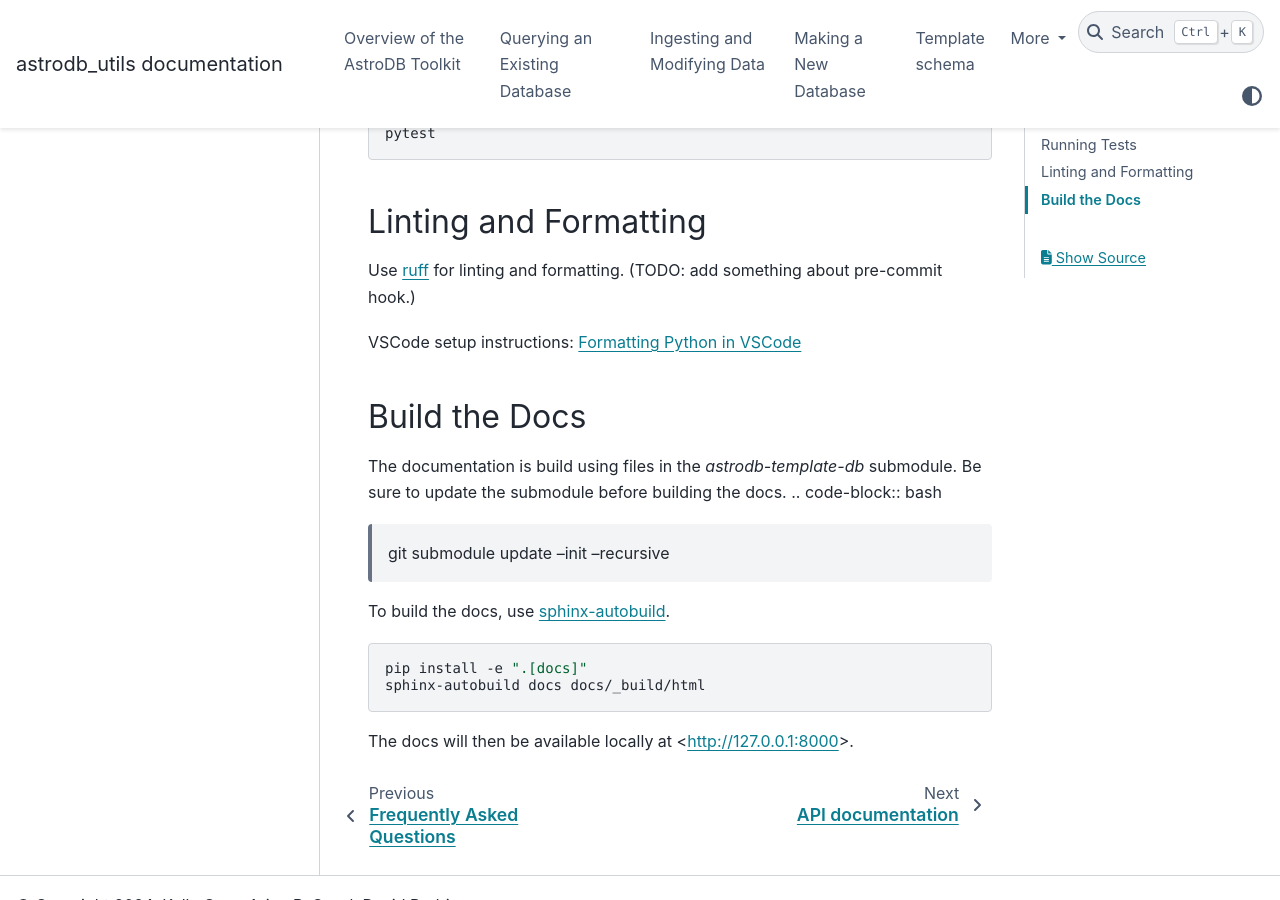
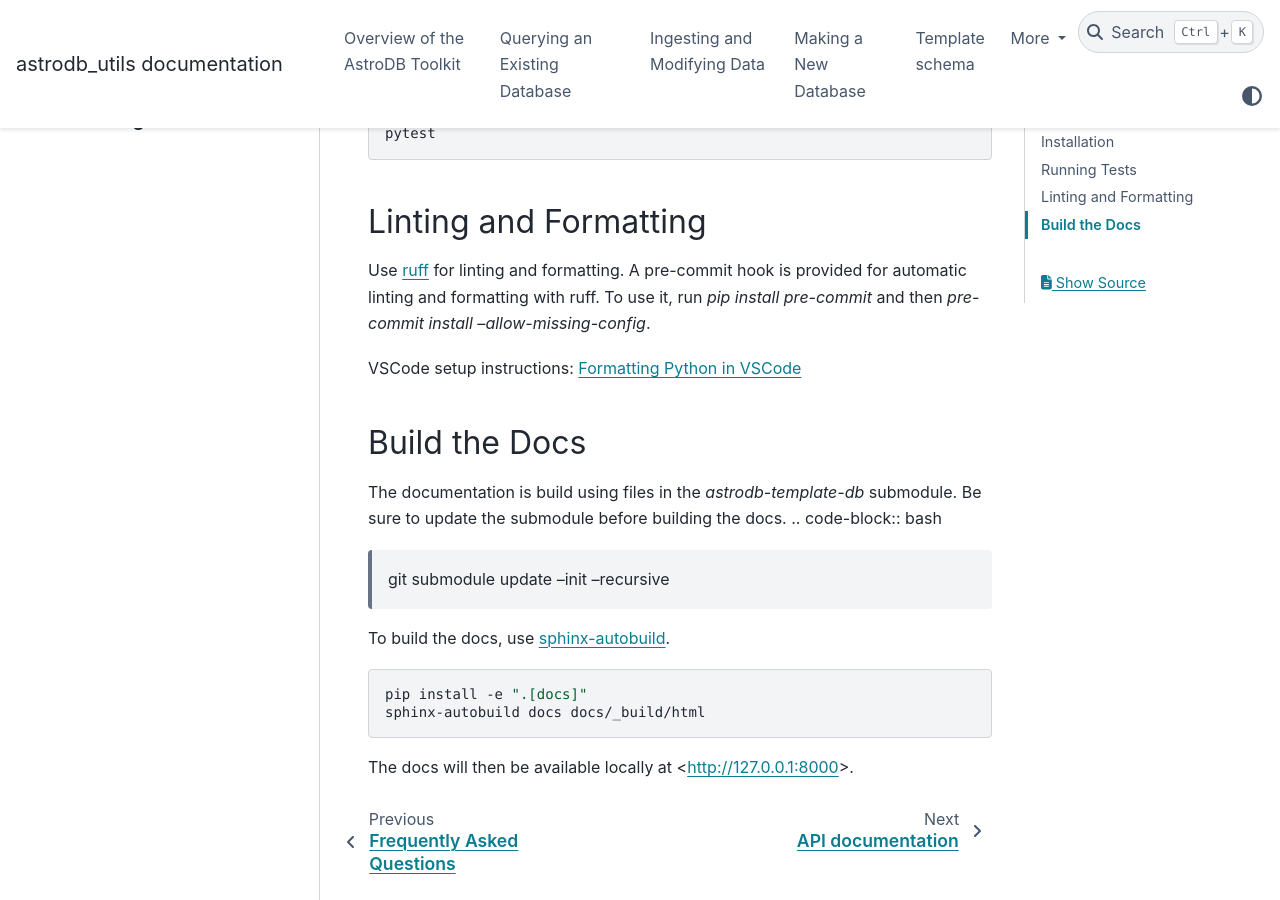
Before and after one commit to astrodbtoolkit/astrodb_utils, a Sphinx documentation site: the page built from docs/pages/dev_docs/developer_installation.rst, in a window 1280 px wide and 900 px high, scrolled down 692 px. Built offline with Sphinx 7.4.7 and the PyData theme 0.15.4, drawn with Linux system fonts in a browser that asks for light colours; the version number could not be read and is left out.

Commit message:
Update docs/pages/dev_docs/developer_installation.rst
Co-authored-by: David Rodriguez <dr-rodriguez@users.noreply.github.com>

```diff
--- a/docs/pages/dev_docs/developer_installation.rst
+++ b/docs/pages/dev_docs/developer_installation.rst
@@ -30,7 +30,8 @@ All contributions should include tests. To run the tests, use the command
 Linting and Formatting
 ---------------------
 
-Use `ruff <https://docs.astral.sh/ruff/>`_ for linting and formatting. (TODO: add something about pre-commit hook.)
+Use `ruff <https://docs.astral.sh/ruff/>`_ for linting and formatting.
+A pre-commit hook is provided for automatic linting and formatting with ruff. To use it, run `pip install pre-commit` and then `pre-commit install --allow-missing-config`.
 
 VSCode setup instructions: `Formatting Python in VSCode <https://code.visualstudio.com/docs/python/formatting>`_
 
```
